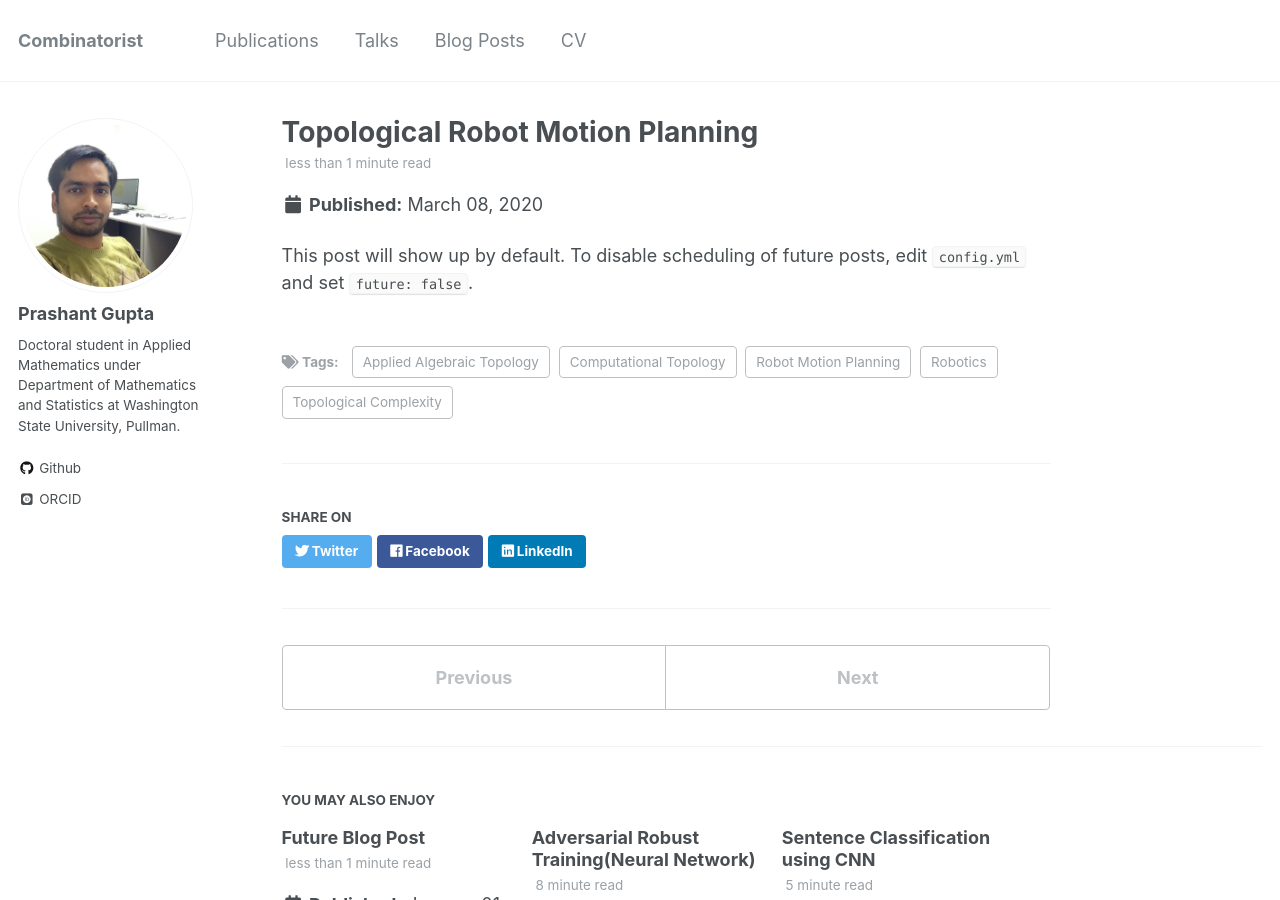
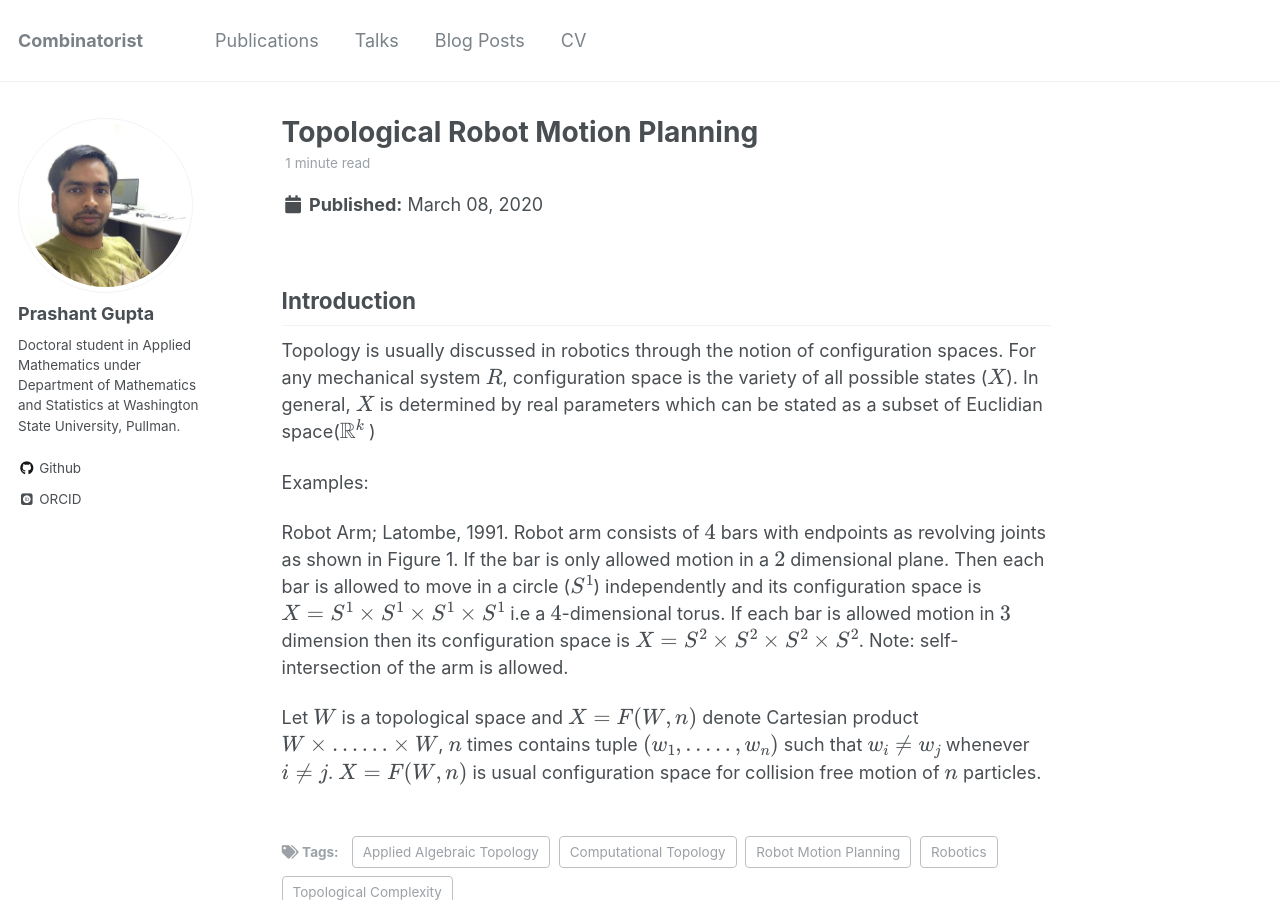
Before and after one commit to pragup/pragup.github.io, a Jekyll site: the page built from _posts/2020-03-08-Topological-Robot-Motion-Planning.md, in a window 1280 px wide and 900 px high. Built offline with Jekyll 4.4.1, drawn with Linux system fonts in a browser that asks for light colours; some web fonts are replaced; formulas are drawn with MathJax 3.

Commit message:
Adding Introduction section in the blog !!!

```diff
--- a/_posts/2020-03-08-Topological-Robot-Motion-Planning.md
+++ b/_posts/2020-03-08-Topological-Robot-Motion-Planning.md
@@ -10,4 +10,14 @@ tags:
   - Computational Topology
 ---
 
-This post will show up by default. To disable scheduling of future posts, edit `config.yml` and set `future: false`.
+## Introduction ##
+Topology is usually discussed in robotics through the notion of configuration spaces. For any mechanical system $R$, configuration space is the variety of all possible states ($X$).
+In general, $X$ is determined by real parameters which can be stated as a subset of Euclidian space($\mathbb{R}^k$ )
+
+Examples:
+
+Robot Arm; Latombe, 1991. Robot arm consists of $4$ bars with endpoints as revolving joints as shown in Figure 1. If the bar is only allowed motion in a $2$ dimensional plane.
+Then each bar is allowed to move in a circle ($S^1$) independently and its configuration space is $X =  S^1 \times S^1 \times S^1 \times S^1$ i.e a $4$-dimensional torus.
+If each bar is allowed motion in $3$ dimension then its configuration space is $X =  S^2 \times S^2 \times S^2 \times S^2$. Note: self-intersection of the arm is allowed.
+
+Let $W$ is a topological space and $X = F(W, n)$ denote Cartesian product $W \times ...... \times W$, $n$ times  contains tuple $(w_1,....., w_n)$ such that $w_i \neq w_j$ whenever $i \neq j$. $X = F(W, n)$ is usual configuration space for collision free motion of $n$ particles.
```
